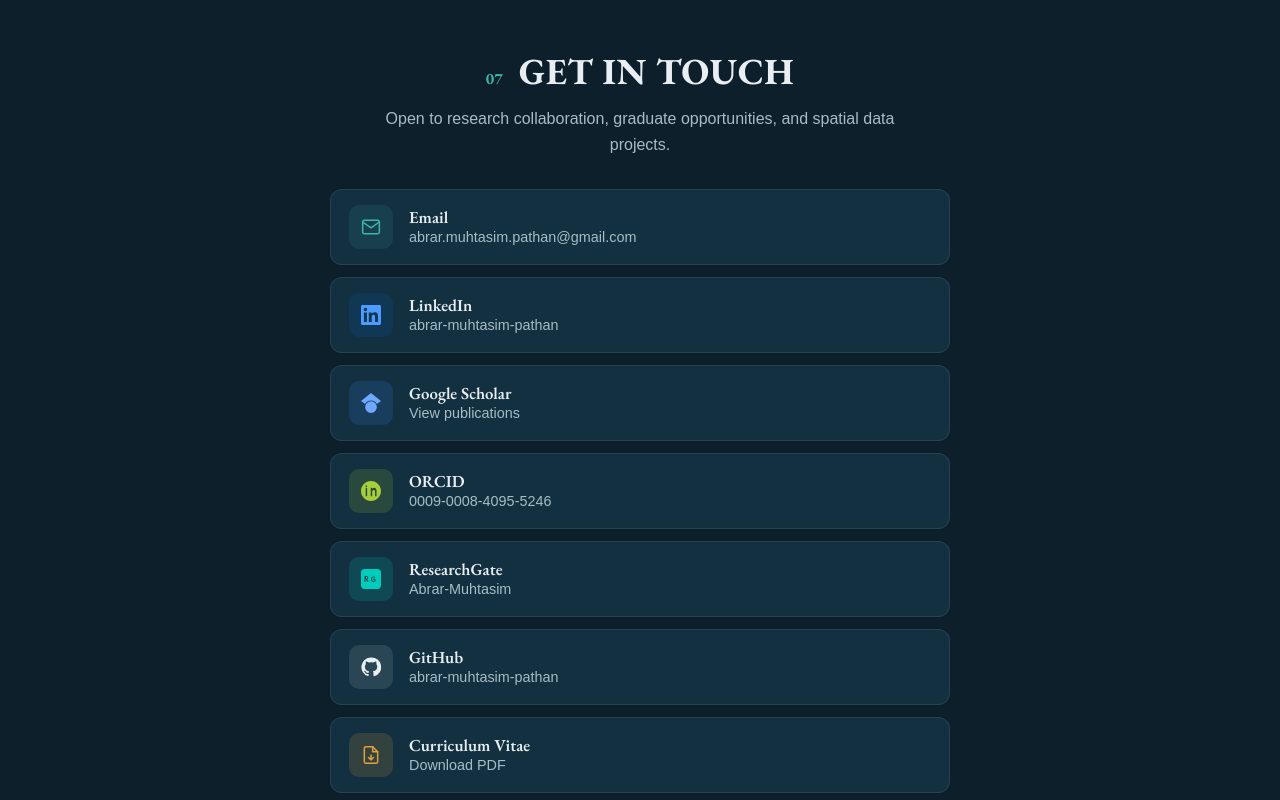
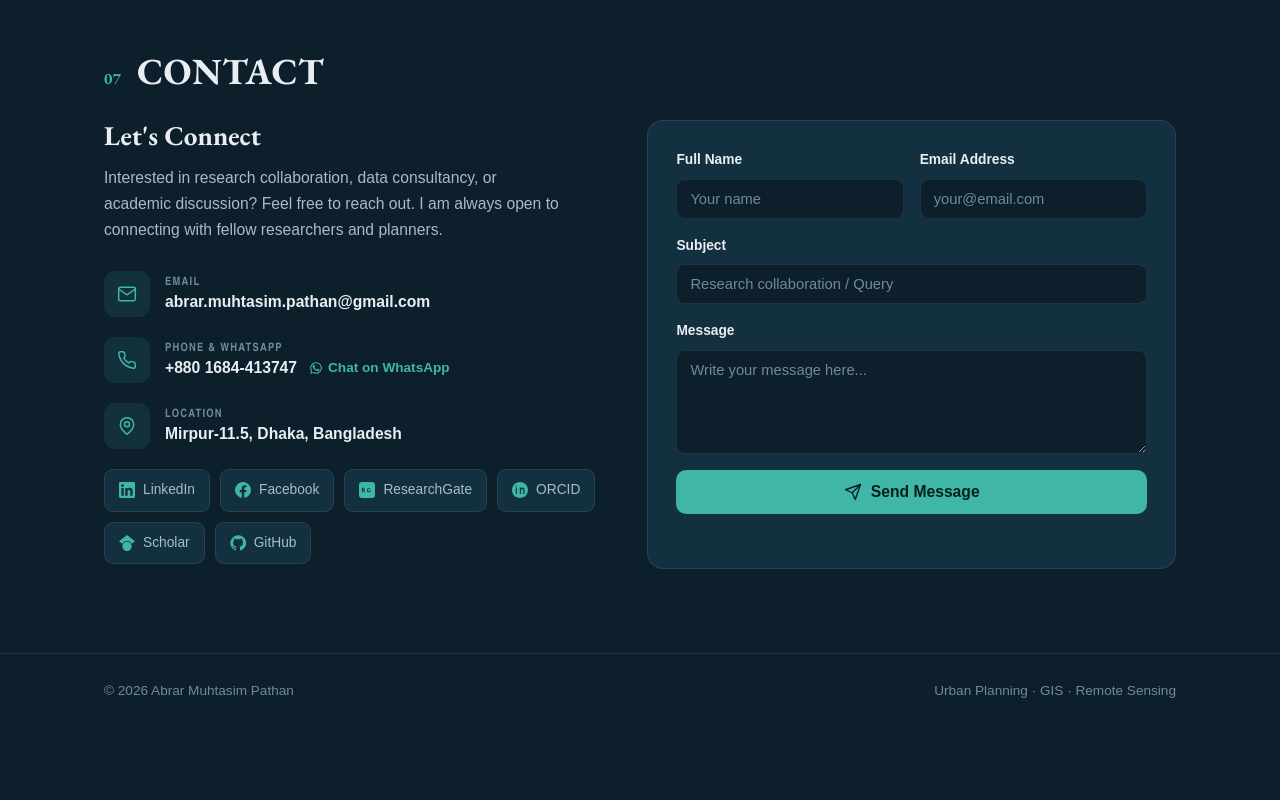
Before and after one commit to abrar-muhtasim-pathan/portfolio-website, a plain HTML site: page index.html in a window 1280 px wide. Shown: the part 6260-7060 px from the top of the page. After the commit the page ends 6988 px from the top, so only its background shows below. Drawn offline with nearby package versions, Linux system fonts and the light colour scheme.

Commit message:
final commit 2

```diff
--- a/index.html
+++ b/index.html
@@ -350,62 +350,105 @@
 
 <!-- CONTACT -->
 <section class="section" id="contact">
-  <div class="wrap contact-wrap">
-    <div class="sec-head center">
+  <div class="wrap">
+    <div class="sec-head">
       <span class="sec-num">07</span>
-      <h2>GET IN TOUCH</h2>
+      <h2>CONTACT</h2>
     </div>
-    <p class="contact-lead">Open to research collaboration, graduate opportunities, and spatial data projects.</p>
 
-    <div class="contact-card">
-      <a class="contact-row" href="mailto:abrar.muhtasim.pathan@gmail.com">
-        <span class="ci ci-mail" aria-hidden="true">
-          <svg viewBox="0 0 24 24" width="20" height="20" fill="none" stroke="currentColor" stroke-width="1.8" stroke-linecap="round" stroke-linejoin="round"><rect x="2" y="4" width="20" height="16" rx="2"/><path d="m2 6 10 7 10-7"/></svg>
-        </span>
-        <span class="ci-text"><b>Email</b><span>abrar.muhtasim.pathan@gmail.com</span></span>
-      </a>
+    <div class="contact-grid">
+      <!-- LEFT: connect + details -->
+      <div class="connect">
+        <h3 class="connect-title">Let's Connect</h3>
+        <p class="connect-lead">
+          Interested in research collaboration, data consultancy, or academic
+          discussion? Feel free to reach out. I am always open to connecting
+          with fellow researchers and planners.
+        </p>
 
-      <a class="contact-row" href="https://www.linkedin.com/in/abrar-muhtasim-pathan-9571bb243" target="_blank" rel="noopener">
-        <span class="ci ci-linkedin" aria-hidden="true">
-          <svg viewBox="0 0 24 24" width="20" height="20" fill="currentColor"><path d="M20.45 20.45h-3.56v-5.57c0-1.33-.02-3.04-1.85-3.04-1.85 0-2.14 1.45-2.14 2.94v5.67H9.35V9h3.42v1.56h.05c.48-.9 1.64-1.85 3.37-1.85 3.6 0 4.27 2.37 4.27 5.46v6.28zM5.34 7.43a2.06 2.06 0 1 1 0-4.13 2.06 2.06 0 0 1 0 4.13zM7.12 20.45H3.55V9h3.57v11.45zM22.23 0H1.77C.79 0 0 .77 0 1.73v20.54C0 23.23.79 24 1.77 24h20.46c.98 0 1.77-.77 1.77-1.73V1.73C24 .77 23.21 0 22.23 0z"/></svg>
-        </span>
-        <span class="ci-text"><b>LinkedIn</b><span>abrar-muhtasim-pathan</span></span>
-      </a>
+        <a class="info-row" href="mailto:abrar.muhtasim.pathan@gmail.com">
+          <span class="info-ic" aria-hidden="true">
+            <svg viewBox="0 0 24 24" width="20" height="20" fill="none" stroke="currentColor" stroke-width="1.8" stroke-linecap="round" stroke-linejoin="round"><rect x="2" y="4" width="20" height="16" rx="2"/><path d="m2 6 10 7 10-7"/></svg>
+          </span>
+          <span class="info-text"><span class="info-label">EMAIL</span><b>abrar.muhtasim.pathan@gmail.com</b></span>
+        </a>
 
-      <a class="contact-row" href="https://scholar.google.com/citations?user=-fk3XTQAAAAJ&hl=en" target="_blank" rel="noopener">
-        <span class="ci ci-scholar" aria-hidden="true">
-          <svg viewBox="0 0 24 24" width="20" height="20" fill="currentColor"><path d="M12 24a7 7 0 1 1 0-14 7 7 0 0 1 0 14zm0-24L0 9.5l4.84 3.77A8 8 0 0 1 12 8.9a8 8 0 0 1 7.16 4.37L24 9.5 12 0z"/></svg>
-        </span>
-        <span class="ci-text"><b>Google Scholar</b><span>View publications</span></span>
-      </a>
+        <div class="info-row">
+          <span class="info-ic" aria-hidden="true">
+            <svg viewBox="0 0 24 24" width="20" height="20" fill="none" stroke="currentColor" stroke-width="1.8" stroke-linecap="round" stroke-linejoin="round"><path d="M22 16.9v3a2 2 0 0 1-2.2 2 19.8 19.8 0 0 1-8.6-3 19.5 19.5 0 0 1-6-6 19.8 19.8 0 0 1-3-8.6A2 2 0 0 1 4.1 2h3a2 2 0 0 1 2 1.7c.1.9.3 1.8.6 2.6a2 2 0 0 1-.5 2.1L8 9.6a16 16 0 0 0 6 6l1.2-1.2a2 2 0 0 1 2.1-.5c.8.3 1.7.5 2.6.6a2 2 0 0 1 1.7 2z"/></svg>
+          </span>
+          <span class="info-text">
+            <span class="info-label">PHONE &amp; WHATSAPP</span>
+            <b>+880 1684-413747
+              <a class="wa-link" href="https://wa.me/8801684413747" target="_blank" rel="noopener">
+                <svg viewBox="0 0 24 24" width="14" height="14" fill="currentColor"><path d="M17.5 14.4c-.3-.15-1.7-.85-2-.95-.26-.1-.46-.15-.65.15-.2.3-.75.94-.92 1.13-.17.2-.34.22-.63.08-.3-.15-1.24-.46-2.36-1.46-.87-.78-1.46-1.73-1.63-2.02-.17-.3-.02-.46.13-.6.13-.14.3-.34.44-.5.15-.18.2-.3.3-.5.1-.2.05-.37-.02-.52-.08-.15-.65-1.57-.9-2.15-.24-.56-.48-.48-.65-.5h-.56c-.2 0-.5.07-.77.37-.26.3-1 1-1 2.42s1.02 2.8 1.17 3c.15.2 2 3.05 4.85 4.28.68.3 1.2.47 1.62.6.68.22 1.3.2 1.78.12.55-.08 1.7-.7 1.94-1.36.24-.67.24-1.24.17-1.36-.07-.12-.26-.2-.55-.34zM12 2a10 10 0 0 0-8.6 15.06L2 22l5.06-1.33A10 10 0 1 0 12 2zm0 18.2a8.2 8.2 0 0 1-4.18-1.15l-.3-.18-3 .8.8-2.93-.2-.3A8.2 8.2 0 1 1 12 20.2z"/></svg>
+                Chat on WhatsApp
+              </a>
+            </b>
+          </span>
+        </div>
 
-      <a class="contact-row" href="https://orcid.org/0009-0008-4095-5246" target="_blank" rel="noopener">
-        <span class="ci ci-orcid" aria-hidden="true">
-          <svg viewBox="0 0 24 24" width="20" height="20" fill="currentColor"><path d="M12 0C5.37 0 0 5.37 0 12s5.37 12 12 12 12-5.37 12-12S18.63 0 12 0zM7.37 18.16H5.62V8.2h1.75v9.96zM6.5 7.16a1.02 1.02 0 1 1 0-2.03 1.02 1.02 0 0 1 0 2.03zm12.16 11h-1.75v-4.86c0-1.16-.02-2.65-1.62-2.65-1.62 0-1.87 1.26-1.87 2.56v4.95h-1.75V8.2h1.68v1.36h.02c.23-.44.8-1.36 2.35-1.36 1.6 0 2.93.94 2.93 3.72v6.24z"/></svg>
-        </span>
-        <span class="ci-text"><b>ORCID</b><span>0009-0008-4095-5246</span></span>
-      </a>
+        <div class="info-row">
+          <span class="info-ic" aria-hidden="true">
+            <svg viewBox="0 0 24 24" width="20" height="20" fill="none" stroke="currentColor" stroke-width="1.8" stroke-linecap="round" stroke-linejoin="round"><path d="M20 10c0 6-8 12-8 12s-8-6-8-12a8 8 0 0 1 16 0z"/><circle cx="12" cy="10" r="3"/></svg>
+          </span>
+          <span class="info-text"><span class="info-label">LOCATION</span><b>Mirpur-11.5, Dhaka, Bangladesh</b></span>
+        </div>
 
-      <a class="contact-row" href="https://www.researchgate.net/profile/Abrar-Muhtasim" target="_blank" rel="noopener">
-        <span class="ci ci-rg" aria-hidden="true">
-          <svg viewBox="0 0 24 24" width="20" height="20" fill="currentColor"><path d="M19.59 0H4.41A4.41 4.41 0 0 0 0 4.41v15.18A4.41 4.41 0 0 0 4.41 24h15.18A4.41 4.41 0 0 0 24 19.59V4.41A4.41 4.41 0 0 0 19.59 0zM8.2 15.5c-.55 0-.83-.4-1.06-.83-.3-.55-.9-1.7-1.2-2.2-.16-.28-.3-.4-.5-.44v3.06c0 .2-.03.28-.3.28h-.6c-.24 0-.3-.1-.3-.3V8.9c0-.24.1-.32.34-.34.4-.03 1.1-.05 1.65-.05 1.5 0 2.42.6 2.42 1.94 0 .9-.55 1.5-1.28 1.76.2.14.4.4.6.72.32.55.9 1.63 1.14 2.06.1.2.03.5-.3.5h-.75zM14.9 15.6c-1.75 0-2.86-1.28-2.86-3.35 0-2.06 1.16-3.4 2.94-3.4 1.02 0 1.66.34 2 .64.14.12.16.25.06.42l-.26.44c-.1.17-.24.18-.42.06-.3-.2-.7-.4-1.3-.4-1.1 0-1.75.87-1.75 2.2 0 1.4.65 2.25 1.74 2.25.4 0 .74-.08.94-.2v-1.4h-.98c-.2 0-.3-.1-.3-.3v-.44c0-.2.1-.3.3-.3h1.9c.2 0 .3.1.3.3v2.5c0 .16-.05.26-.2.35-.4.24-1.05.47-1.85.47zM6.44 9.42c-.16 0-.3 0-.5.02v1.96c.14.02.3.02.42.02.8 0 1.28-.36 1.28-1.03 0-.63-.44-.97-1.2-.97z"/></svg>
-        </span>
-        <span class="ci-text"><b>ResearchGate</b><span>Abrar-Muhtasim</span></span>
-      </a>
+        <div class="social-pills">
+          <a class="pill" href="https://www.linkedin.com/in/abrar-muhtasim-pathan-9571bb243" target="_blank" rel="noopener">
+            <svg viewBox="0 0 24 24" width="16" height="16" fill="currentColor"><path d="M20.45 20.45h-3.56v-5.57c0-1.33-.02-3.04-1.85-3.04-1.85 0-2.14 1.45-2.14 2.94v5.67H9.35V9h3.42v1.56h.05c.48-.9 1.64-1.85 3.37-1.85 3.6 0 4.27 2.37 4.27 5.46v6.28zM5.34 7.43a2.06 2.06 0 1 1 0-4.13 2.06 2.06 0 0 1 0 4.13zM7.12 20.45H3.55V9h3.57v11.45zM22.23 0H1.77C.79 0 0 .77 0 1.73v20.54C0 23.23.79 24 1.77 24h20.46c.98 0 1.77-.77 1.77-1.73V1.73C24 .77 23.21 0 22.23 0z"/></svg>
+            LinkedIn
+          </a>
+          <a class="pill" href="https://www.facebook.com/share/1CwucMHfBu/" target="_blank" rel="noopener">
+            <svg viewBox="0 0 24 24" width="16" height="16" fill="currentColor"><path d="M24 12a12 12 0 1 0-13.88 11.85v-8.38H7.08V12h3.04V9.36c0-3 1.79-4.67 4.53-4.67 1.31 0 2.68.24 2.68.24v2.95h-1.51c-1.49 0-1.95.92-1.95 1.87V12h3.32l-.53 3.47h-2.79v8.38A12 12 0 0 0 24 12z"/></svg>
+            Facebook
+          </a>
+          <a class="pill" href="https://www.researchgate.net/profile/Abrar-Muhtasim" target="_blank" rel="noopener">
+            <svg viewBox="0 0 24 24" width="16" height="16" fill="currentColor"><path d="M19.59 0H4.41A4.41 4.41 0 0 0 0 4.41v15.18A4.41 4.41 0 0 0 4.41 24h15.18A4.41 4.41 0 0 0 24 19.59V4.41A4.41 4.41 0 0 0 19.59 0zM8.2 15.5c-.55 0-.83-.4-1.06-.83-.3-.55-.9-1.7-1.2-2.2-.16-.28-.3-.4-.5-.44v3.06c0 .2-.03.28-.3.28h-.6c-.24 0-.3-.1-.3-.3V8.9c0-.24.1-.32.34-.34.4-.03 1.1-.05 1.65-.05 1.5 0 2.42.6 2.42 1.94 0 .9-.55 1.5-1.28 1.76.2.14.4.4.6.72.32.55.9 1.63 1.14 2.06.1.2.03.5-.3.5h-.75zM14.9 15.6c-1.75 0-2.86-1.28-2.86-3.35 0-2.06 1.16-3.4 2.94-3.4 1.02 0 1.66.34 2 .64.14.12.16.25.06.42l-.26.44c-.1.17-.24.18-.42.06-.3-.2-.7-.4-1.3-.4-1.1 0-1.75.87-1.75 2.2 0 1.4.65 2.25 1.74 2.25.4 0 .74-.08.94-.2v-1.4h-.98c-.2 0-.3-.1-.3-.3v-.44c0-.2.1-.3.3-.3h1.9c.2 0 .3.1.3.3v2.5c0 .16-.05.26-.2.35-.4.24-1.05.47-1.85.47zM6.44 9.42c-.16 0-.3 0-.5.02v1.96c.14.02.3.02.42.02.8 0 1.28-.36 1.28-1.03 0-.63-.44-.97-1.2-.97z"/></svg>
+            ResearchGate
+          </a>
+          <a class="pill" href="https://orcid.org/0009-0008-4095-5246" target="_blank" rel="noopener">
+            <svg viewBox="0 0 24 24" width="16" height="16" fill="currentColor"><path d="M12 0C5.37 0 0 5.37 0 12s5.37 12 12 12 12-5.37 12-12S18.63 0 12 0zM7.37 18.16H5.62V8.2h1.75v9.96zM6.5 7.16a1.02 1.02 0 1 1 0-2.03 1.02 1.02 0 0 1 0 2.03zm12.16 11h-1.75v-4.86c0-1.16-.02-2.65-1.62-2.65-1.62 0-1.87 1.26-1.87 2.56v4.95h-1.75V8.2h1.68v1.36h.02c.23-.44.8-1.36 2.35-1.36 1.6 0 2.93.94 2.93 3.72v6.24z"/></svg>
+            ORCID
+          </a>
+          <a class="pill" href="https://scholar.google.com/citations?user=-fk3XTQAAAAJ&hl=en" target="_blank" rel="noopener">
+            <svg viewBox="0 0 24 24" width="16" height="16" fill="currentColor"><path d="M12 24a7 7 0 1 1 0-14 7 7 0 0 1 0 14zm0-24L0 9.5l4.84 3.77A8 8 0 0 1 12 8.9a8 8 0 0 1 7.16 4.37L24 9.5 12 0z"/></svg>
+            Scholar
+          </a>
+          <a class="pill" href="https://github.com/abrar-muhtasim-pathan" target="_blank" rel="noopener">
+            <svg viewBox="0 0 24 24" width="16" height="16" fill="currentColor"><path d="M12 .5a11.5 11.5 0 0 0-3.64 22.42c.58.1.79-.25.79-.56v-2c-3.2.7-3.88-1.36-3.88-1.36-.53-1.34-1.3-1.7-1.3-1.7-1.06-.72.08-.7.08-.7 1.17.08 1.78 1.2 1.78 1.2 1.04 1.78 2.73 1.27 3.4.97.1-.75.4-1.27.73-1.56-2.55-.29-5.24-1.28-5.24-5.7 0-1.26.45-2.28 1.19-3.08-.12-.29-.52-1.46.11-3.04 0 0 .97-.31 3.18 1.18a11 11 0 0 1 5.8 0c2.2-1.5 3.17-1.18 3.17-1.18.63 1.58.23 2.75.11 3.04.74.8 1.19 1.82 1.19 3.08 0 4.43-2.7 5.4-5.26 5.69.41.36.78 1.06.78 2.14v3.17c0 .31.2.67.8.56A11.5 11.5 0 0 0 12 .5z"/></svg>
+            GitHub
+          </a>
+        </div>
+      </div>
 
-      <a class="contact-row" href="https://github.com/abrar-muhtasim-pathan" target="_blank" rel="noopener">
-        <span class="ci ci-github" aria-hidden="true">
-          <svg viewBox="0 0 24 24" width="20" height="20" fill="currentColor"><path d="M12 .5a11.5 11.5 0 0 0-3.64 22.42c.58.1.79-.25.79-.56v-2c-3.2.7-3.88-1.36-3.88-1.36-.53-1.34-1.3-1.7-1.3-1.7-1.06-.72.08-.7.08-.7 1.17.08 1.78 1.2 1.78 1.2 1.04 1.78 2.73 1.27 3.4.97.1-.75.4-1.27.73-1.56-2.55-.29-5.24-1.28-5.24-5.7 0-1.26.45-2.28 1.19-3.08-.12-.29-.52-1.46.11-3.04 0 0 .97-.31 3.18 1.18a11 11 0 0 1 5.8 0c2.2-1.5 3.17-1.18 3.17-1.18.63 1.58.23 2.75.11 3.04.74.8 1.19 1.82 1.19 3.08 0 4.43-2.7 5.4-5.26 5.69.41.36.78 1.06.78 2.14v3.17c0 .31.2.67.8.56A11.5 11.5 0 0 0 12 .5z"/></svg>
-        </span>
-        <span class="ci-text"><b>GitHub</b><span>abrar-muhtasim-pathan</span></span>
-      </a>
-
-      <a class="contact-row" href="assets/Abrar_Muhtasim_Pathan_CV.pdf" target="_blank" rel="noopener">
-        <span class="ci ci-cv" aria-hidden="true">
-          <svg viewBox="0 0 24 24" width="20" height="20" fill="none" stroke="currentColor" stroke-width="1.8" stroke-linecap="round" stroke-linejoin="round"><path d="M14 2H6a2 2 0 0 0-2 2v16a2 2 0 0 0 2 2h12a2 2 0 0 0 2-2V8z"/><path d="M14 2v6h6M12 18v-6M9 15l3 3 3-3"/></svg>
-        </span>
-        <span class="ci-text"><b>Curriculum Vitae</b><span>Download PDF</span></span>
-      </a>
+      <!-- RIGHT: message form -->
+      <div class="form-card">
+        <div class="field-row">
+          <div class="field">
+            <label for="cf-name">Full Name</label>
+            <input id="cf-name" type="text" placeholder="Your name">
+          </div>
+          <div class="field">
+            <label for="cf-email">Email Address</label>
+            <input id="cf-email" type="email" placeholder="your@email.com">
+          </div>
+        </div>
+        <div class="field">
+          <label for="cf-subject">Subject</label>
+          <input id="cf-subject" type="text" placeholder="Research collaboration / Query">
+        </div>
+        <div class="field">
+          <label for="cf-message">Message</label>
+          <textarea id="cf-message" rows="5" placeholder="Write your message here..."></textarea>
+        </div>
+        <button class="send-btn" id="cf-send" type="button">
+          <svg viewBox="0 0 24 24" width="18" height="18" fill="none" stroke="currentColor" stroke-width="1.8" stroke-linecap="round" stroke-linejoin="round"><path d="m22 2-7 20-4-9-9-4 20-7z"/><path d="M22 2 11 13"/></svg>
+          Send Message
+        </button>
+        <p class="form-note" id="cf-note"></p>
+      </div>
     </div>
   </div>
 </section>
--- a/style.css
+++ b/style.css
@@ -228,33 +228,60 @@ img{display:block;max-width:100%}
 .tl-body p{color:var(--ink-dim);font-size:.9rem}
 
 /* CONTACT */
-.contact-wrap{text-align:center}
-.contact-lead{color:var(--ink-dim);margin:8px auto 30px;max-width:520px}
-.contact-card{
-  max-width:620px;margin:0 auto;text-align:left;
-  display:flex;flex-direction:column;gap:12px;
+.contact-grid{
+  display:grid;grid-template-columns:1fr 1.05fr;gap:40px;margin-top:28px;
+  align-items:start;
 }
-.contact-row{
-  display:flex;align-items:center;gap:16px;
-  background:var(--panel);border:1px solid var(--line);
-  border-radius:12px;padding:15px 18px;
-  transition:transform .18s,border-color .2s,background .2s;
-}
-.contact-row:hover{transform:translateY(-2px);border-color:var(--accent);background:var(--panel-2)}
-.ci{
-  flex:0 0 auto;width:44px;height:44px;border-radius:10px;
+.connect-title{font-size:1.7rem;font-weight:700;margin-bottom:14px}
+.connect-lead{color:var(--ink-dim);font-size:.98rem;margin-bottom:28px;max-width:460px}
+
+.info-row{display:flex;align-items:center;gap:15px;margin-bottom:20px}
+.info-ic{
+  flex:0 0 auto;width:46px;height:46px;border-radius:11px;
   display:flex;align-items:center;justify-content:center;
   background:rgba(63,182,168,.12);color:var(--accent);
 }
-.ci-linkedin{background:rgba(10,102,194,.16);color:#4d9bff}
-.ci-scholar{background:rgba(66,133,244,.16);color:#6ea8ff}
-.ci-orcid{background:rgba(166,206,57,.16);color:#a6ce39}
-.ci-rg{background:rgba(0,204,188,.16);color:#00ccbc}
-.ci-github{background:rgba(255,255,255,.10);color:#e8eef2}
-.ci-cv{background:rgba(224,161,58,.16);color:#e0a13a}
-.ci-text{display:flex;flex-direction:column;line-height:1.35;min-width:0}
-.ci-text b{font-family:'EB Garamond','Garamond',Georgia,serif;font-size:1.05rem;font-weight:600;color:var(--ink)}
-.ci-text span{color:var(--ink-dim);font-size:.9rem;word-break:break-word}
+.info-text{display:flex;flex-direction:column;line-height:1.4;min-width:0}
+.info-label{
+  font-family:'Arial Narrow',Arial,sans-serif;font-weight:700;
+  letter-spacing:1.2px;font-size:.72rem;color:var(--ink-faint);
+}
+.info-text b{font-size:.98rem;color:var(--ink);font-weight:600;word-break:break-word;display:flex;align-items:center;gap:12px;flex-wrap:wrap}
+.wa-link{display:inline-flex;align-items:center;gap:5px;color:var(--accent);font-size:.85rem;font-weight:600}
+.wa-link:hover{text-decoration:underline}
+
+.social-pills{display:flex;flex-wrap:wrap;gap:10px;margin-top:8px}
+.pill{
+  display:inline-flex;align-items:center;gap:8px;
+  background:var(--panel);border:1px solid var(--line);
+  border-radius:9px;padding:9px 14px;font-size:.86rem;color:var(--ink-dim);
+  transition:transform .16s,border-color .2s,color .2s;
+}
+.pill:hover{transform:translateY(-2px);border-color:var(--accent);color:var(--ink)}
+.pill svg{color:var(--accent)}
+
+.form-card{
+  background:var(--panel);border:1px solid var(--line);
+  border-radius:var(--radius);padding:28px;
+}
+.field-row{display:grid;grid-template-columns:1fr 1fr;gap:16px}
+.field{margin-bottom:16px;display:flex;flex-direction:column}
+.field label{font-size:.86rem;font-weight:600;color:var(--ink);margin-bottom:7px}
+.field input,.field textarea{
+  font-family:inherit;font-size:.92rem;color:var(--ink);
+  background:var(--bg);border:1px solid var(--line);border-radius:9px;
+  padding:11px 13px;width:100%;transition:border-color .2s;resize:vertical;
+}
+.field input::placeholder,.field textarea::placeholder{color:var(--ink-faint)}
+.field input:focus,.field textarea:focus{outline:none;border-color:var(--accent)}
+.send-btn{
+  width:100%;display:inline-flex;align-items:center;justify-content:center;gap:9px;
+  background:var(--accent);color:#04201c;border:0;border-radius:10px;
+  padding:13px;font-family:inherit;font-weight:700;font-size:.98rem;cursor:pointer;
+  transition:background .2s,transform .15s;
+}
+.send-btn:hover{background:#4fcabb;transform:translateY(-2px)}
+.form-note{margin-top:12px;font-size:.86rem;color:var(--accent);min-height:1em;text-align:center}
 
 /* FOOTER */
 .footer{border-top:1px solid var(--line);padding:26px 0;background:var(--bg)}
@@ -294,7 +321,7 @@ img{display:block;max-width:100%}
 
 /* RESPONSIVE */
 @media(max-width:880px){
-  .hero-grid,.about-grid,.proj-grid,.skill-cols{grid-template-columns:1fr}
+  .hero-grid,.about-grid,.proj-grid,.skill-cols,.contact-grid,.field-row{grid-template-columns:1fr}
   .hero-photo{max-width:360px;margin:0 auto}
   .nav{
     position:fixed;top:64px;right:0;width:240px;height:calc(100vh - 64px);
```
Also changed, not shown: script.js (+32 -0 lines), 1 other file.
